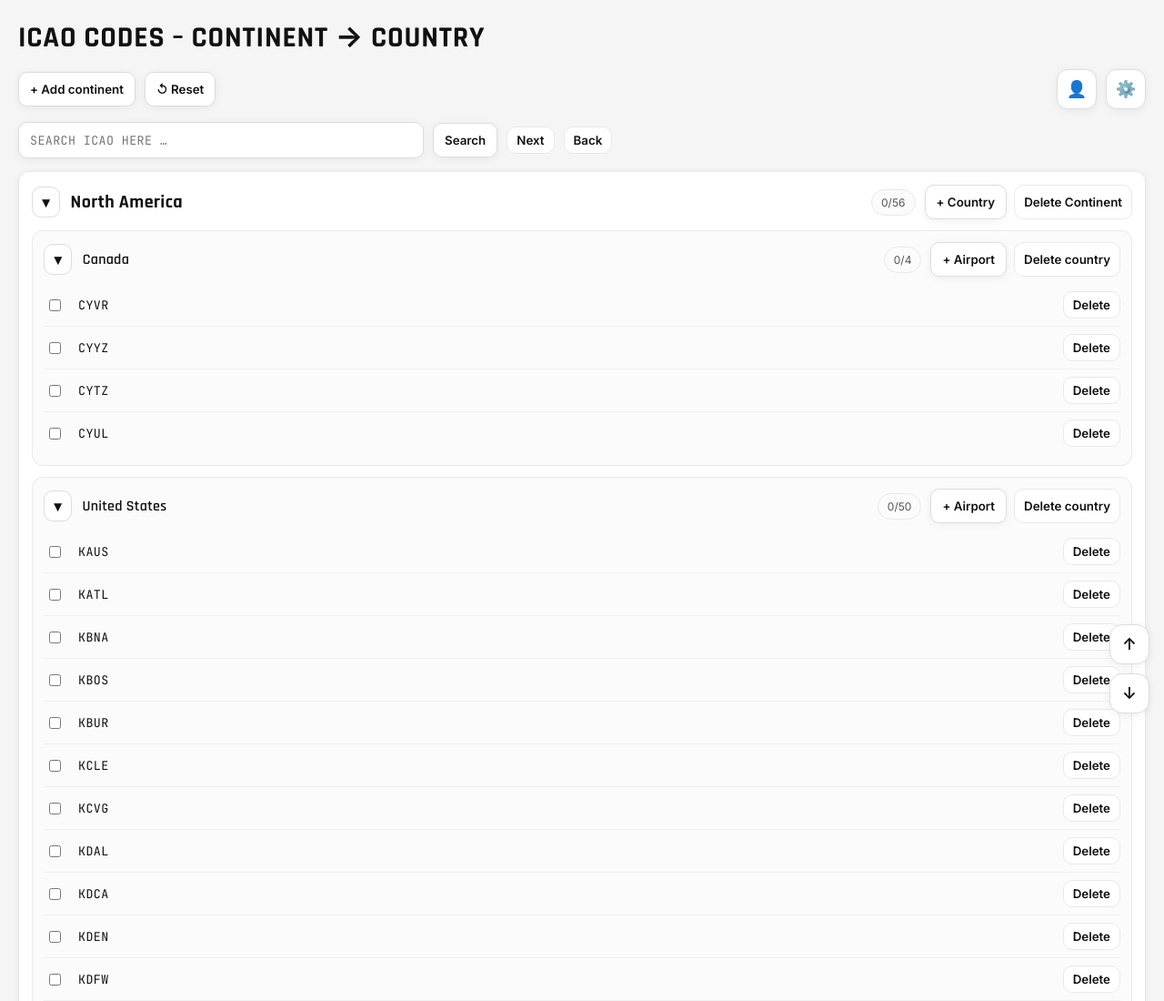
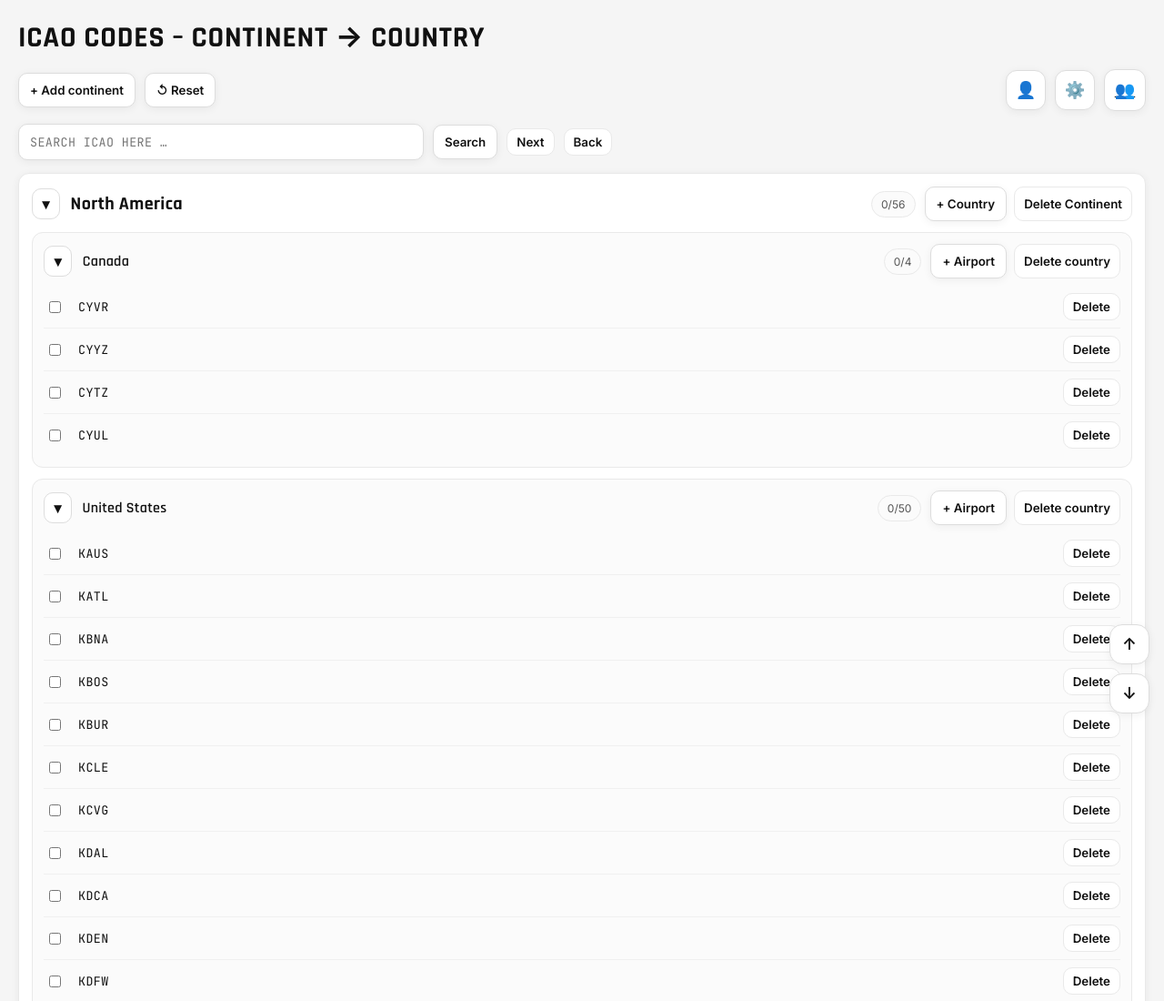
Before and after one commit to Depsti/ts3compair.github.io, a plain HTML site: page index.html in a window 1280 px wide. Shown: the top 1100 px of the page at 91% size. Drawn offline with Linux system fonts and the light colour scheme.

Commit message:
Add link to multiplayer rooms in toolbar

```diff
--- a/index.html
+++ b/index.html
@@ -624,6 +624,8 @@
       <button id="memberBtn" class="icon-btn" type="button" title="Set memberID" aria-haspopup="dialog" aria-expanded="false">👤<span id="memberBadge" class="badge" aria-hidden="true"></span></button>
       <span id="memberDisplay" class="member-display" aria-live="polite"></span>
       <button id="settingsBtn" class="icon-btn" type="button" title="Settings" aria-label="Settings" aria-haspopup="dialog" aria-expanded="false">⚙️</button>
+      <a id="roomsLink" class="icon-btn" href="rooms.html" title="Multiplayer rooms" aria-label="Multiplayer rooms">👥</a>
+
     </div>
     </div>
 
@@ -2197,3 +2199,7 @@ submitBtn.addEventListener("click", renderResults);
   </script>
 </body>
 </html>
+
+  </script>
+</body>
+</html>
```
